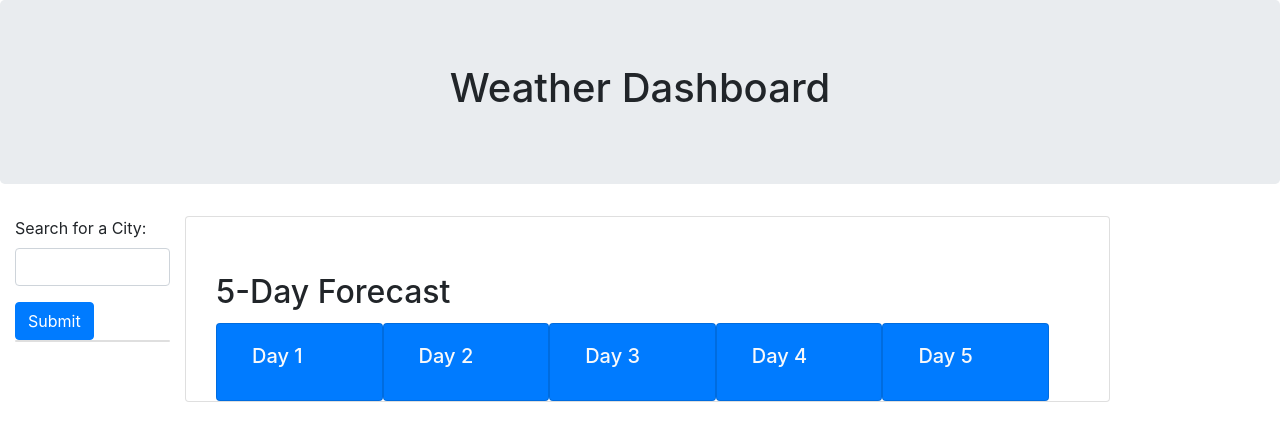
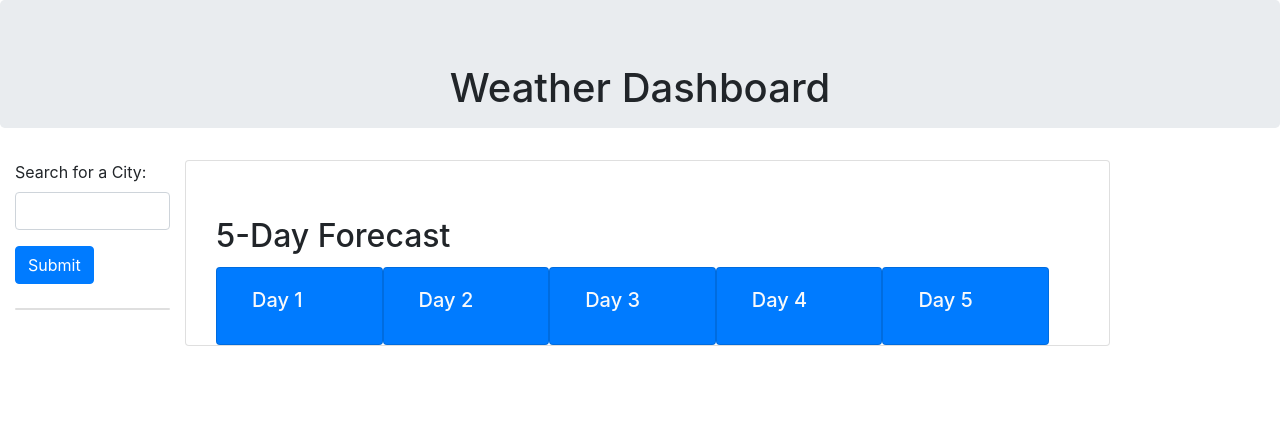
Before and after one commit to SeattleSal/weather_dashboard, a plain HTML site: page index.html in a window 1280 px wide. Drawn offline with nearby package versions, Linux system fonts and the light colour scheme; no server answers.

Commit message:
style edits in html and css

```diff
--- a/index.html
+++ b/index.html
@@ -11,8 +11,8 @@
 <body>
 <!-- TO DO: create layout using bootstrap -->
     <!-- header -->
-    <header class="jumbotron">
-        <h1 class="display-6 text-center">Weather Dashboard</h1>
+    <header class="jumbotron align-self-center">
+        <h1 class="display-8 align-middle text-center">Weather Dashboard</h1>
     </header>
     <!-- content in a container -->
     <div class="container row">
@@ -25,6 +25,7 @@
                 </div>
                 <button id = "searchBtn" class="btn btn-primary">Submit</button>
             </form>
+            <br>
 
             <!-- place for list of cities -->
             <div class="card" >
--- a/style.css
+++ b/style.css
@@ -1 +1,5 @@
 /* TO DO create classes in CSS for UV index to display different colors */
+
+.jumbotron {
+    height: 60px;
+}
```
